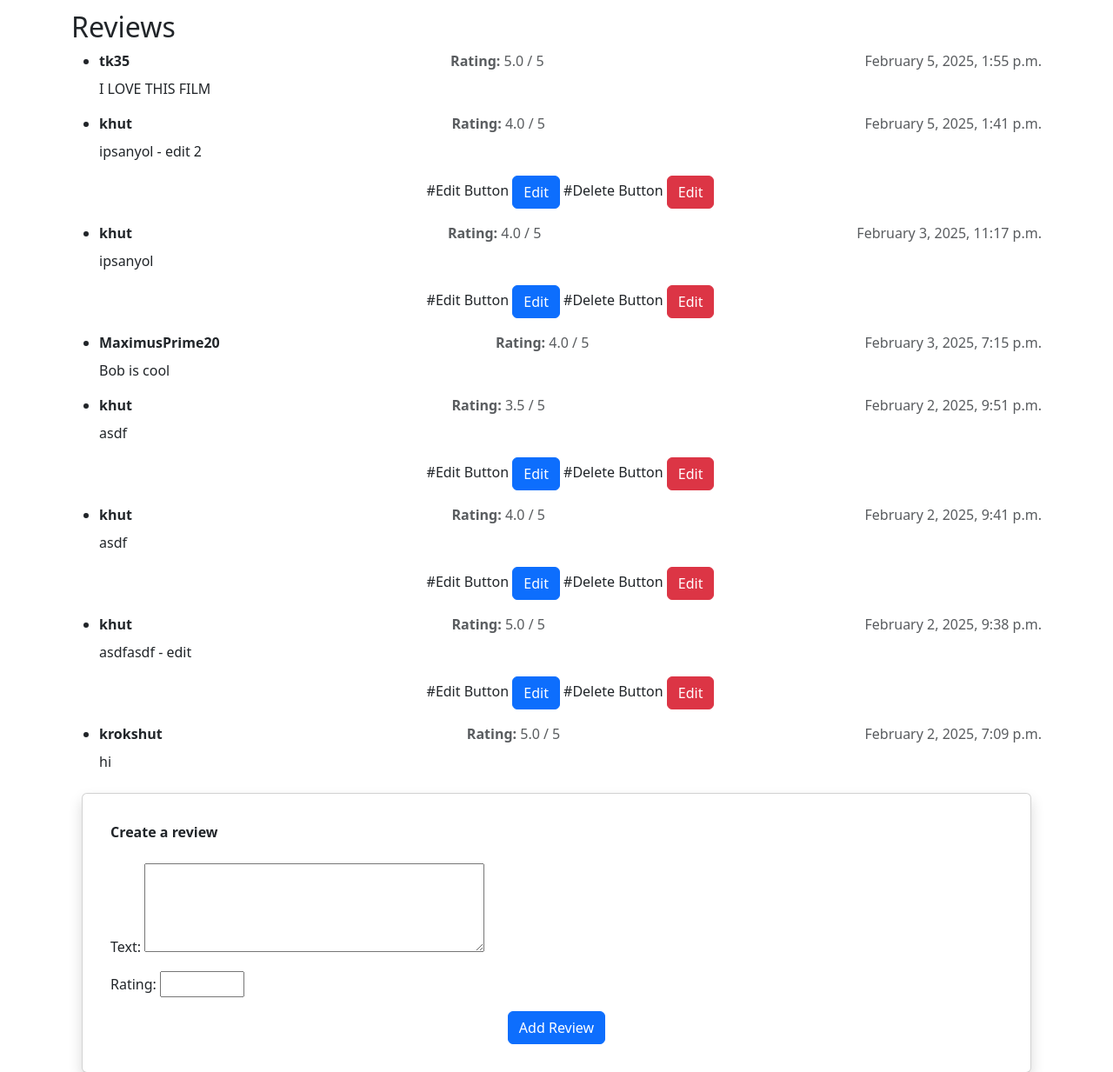
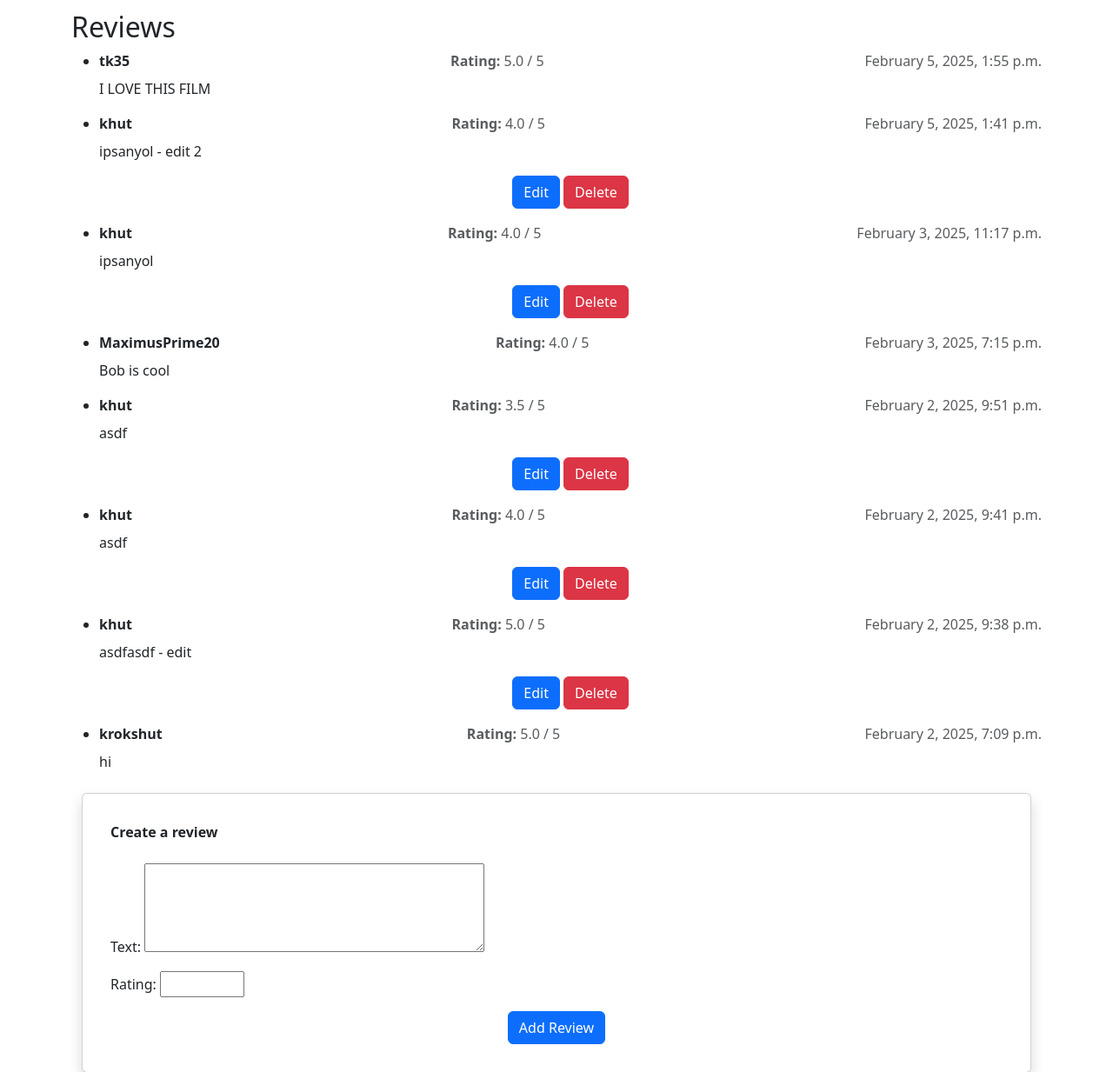
Before and after one commit to Tahsin-Kazi/Movie-Store-Wesley-3, a Django app: page /movies/1/ in a window 1280 px wide. Shown: the part 318-1551 px from the top of the page at 87% size. Run offline with Django 5.2, Linux system fonts and the light colour scheme; a user stored in the database is signed in; data comes from the database, SQL or seed files in the repository; both versions use the stored data as it was after the commit; some libraries are stand-ins or nearby versions.

Commit message:
Add Delete Function
Additional edits to delete function

```diff
--- a/templates/movies/show.html
+++ b/templates/movies/show.html
@@ -33,15 +33,12 @@
             </div>
               <div class="text-center">
                     {% if user == review.user %}
-
-                        #Edit Button
                         <a class="btn btn-primary"
                            href="{%  url 'movies.edit_review' review_id=review.id %}">Edit
                         </a>
 
-                        #Delete Button
                         <a class="btn btn-danger"
-                           href="{% url 'movies.delete_review' review_id=review_id %}">Edit
+                           href="{% url 'movies.delete_review' review_id=review.id %}">Delete
                         </a>
 
                     {% endif %}
```
Also changed, not shown: db.sqlite3.
